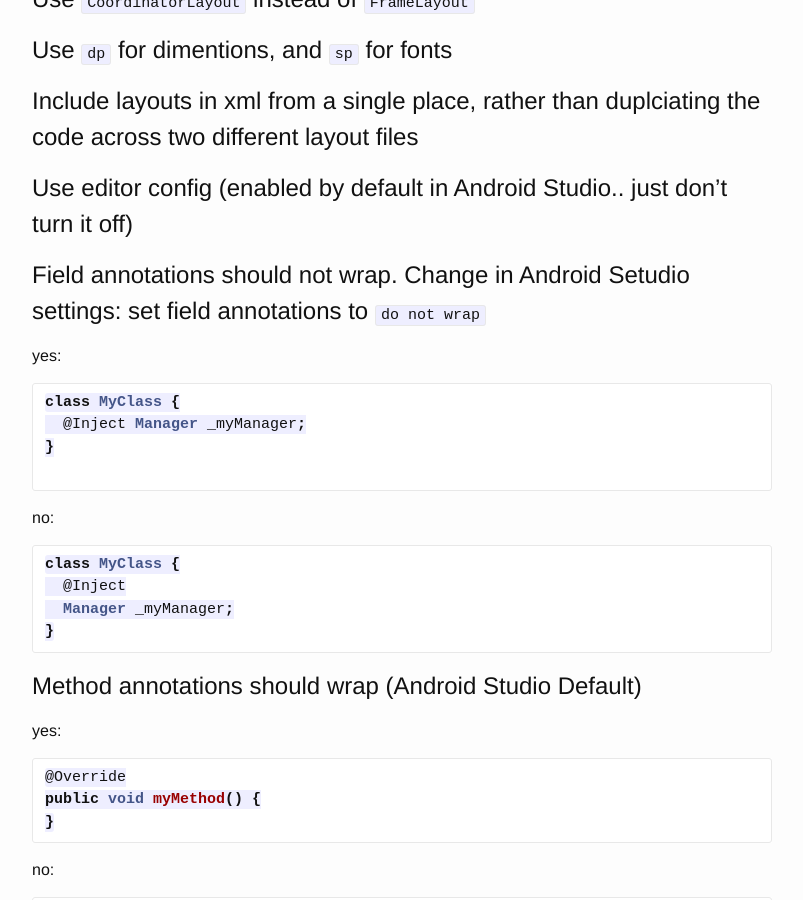
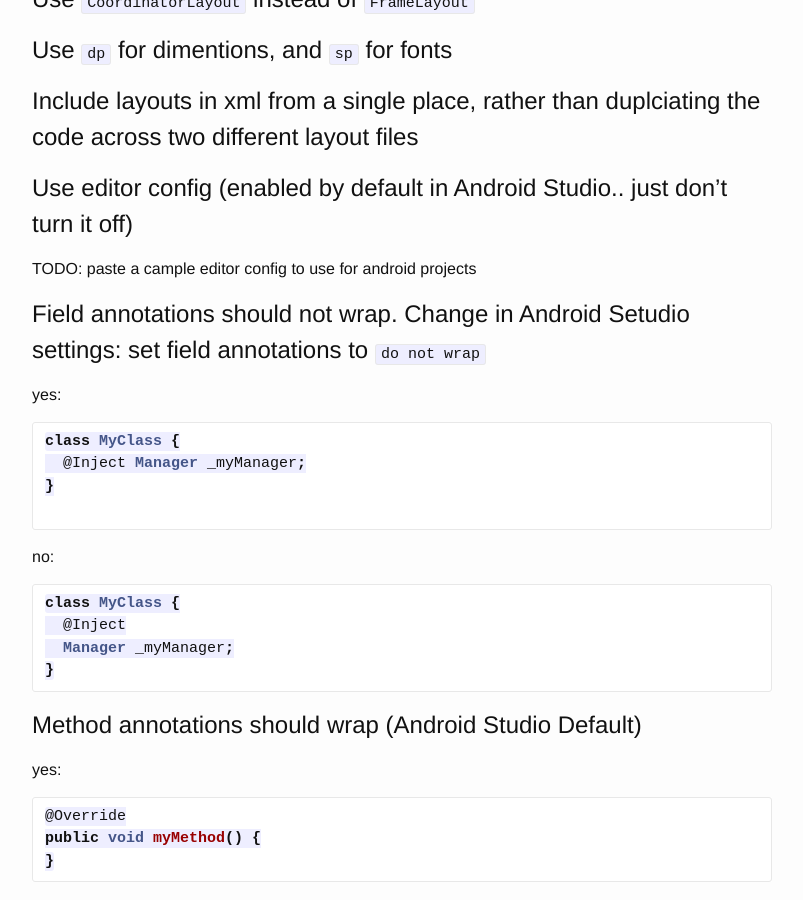
Before and after one commit to eliasbagley/eliasbagley.github.io, a Jekyll site: the page built from _posts/2015-10-27-android-style-guide.markdown, in a window 1280 px wide and 900 px high, scrolled down 6761 px. Shown: the whole window, without its empty margins (238-1041 px from the left). Built offline with Jekyll 4.4.1, drawn with Linux system fonts in a browser that asks for light colours; Markdown is read by kramdown in place of the engine named in the settings; comment, search, counter and statistics services are not loaded.

Commit message:
Update style

```diff
--- a/_posts/2015-10-27-android-style-guide.markdown
+++ b/_posts/2015-10-27-android-style-guide.markdown
@@ -314,6 +314,8 @@ _myButton = (Button)findViewById(R.id.my_button)
 
 # Use editor config (enabled by default in Android Studio.. just don't turn it off)
 
+TODO: paste a cample editor config to use for android projects
+
 # Field annotations should not wrap. Change in Android Setudio settings: set field annotations to `do not wrap`
 
 yes:
```
